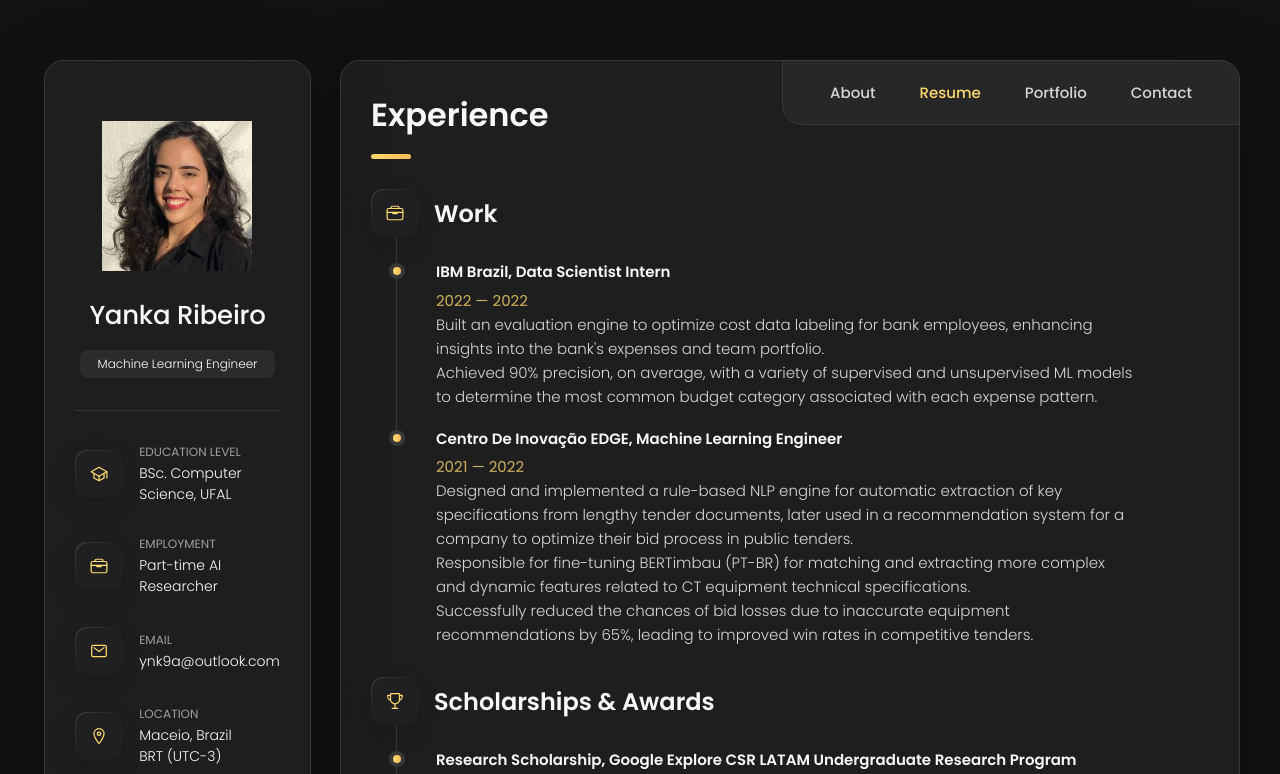
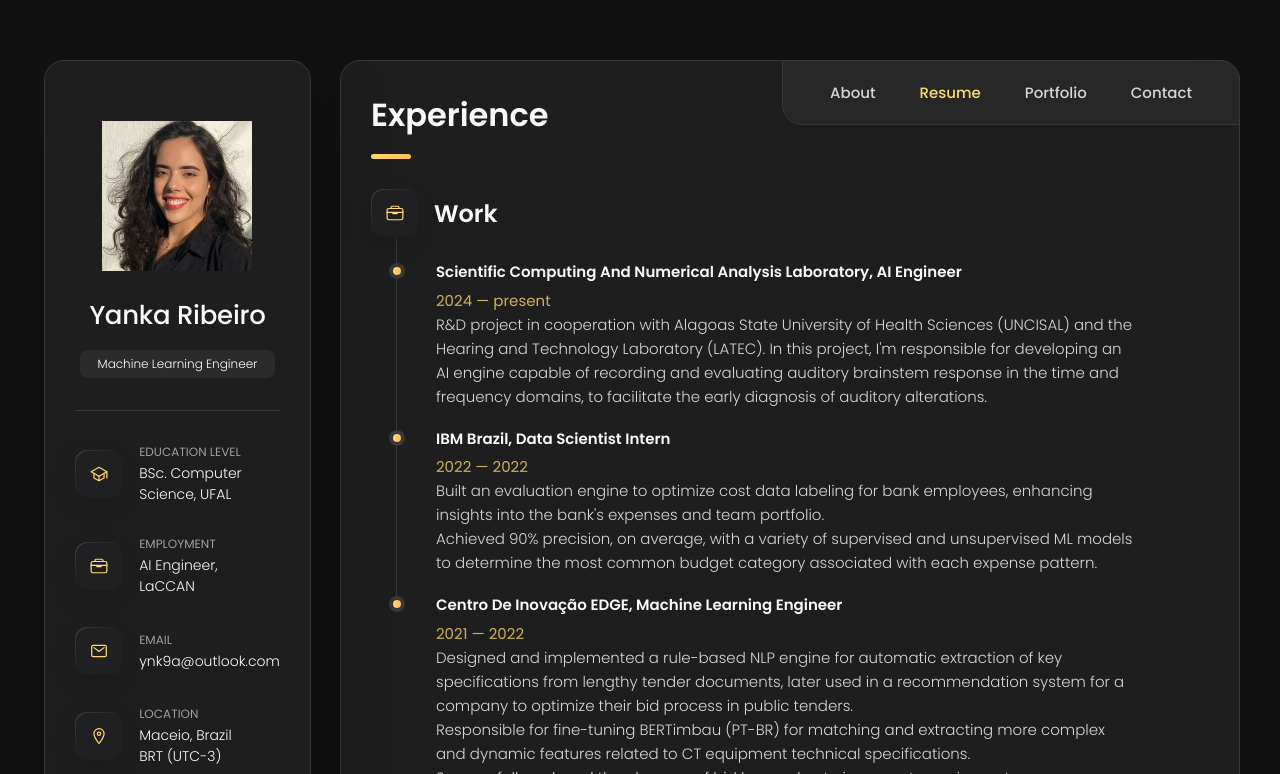
Before and after one commit to yrribeiro/yrribeiro.github.io, a plain HTML site: page index.html in a window 1280 px wide. Both pictures are taken after a click on the button "Resume". Shown: the top 774 px of the page. Drawn offline with nearby package versions, Linux system fonts and the light colour scheme.

Commit message:
add laccan employment + new cv version

```diff
--- a/assets/js/script.js
+++ b/assets/js/script.js
@@ -164,7 +164,7 @@ for (let i = 0; i < navigationLinks.length; i++) {
 document.addEventListener('DOMContentLoaded', function() {
   document.querySelector('.download-cv-btn').addEventListener('click', function() {
     var link = document.createElement('a');
-    link.setAttribute('href', 'assets/cv/cv-en-mar24.pdf');
+    link.setAttribute('href', 'assets/cv/cv.pdf');
     link.setAttribute('target', '_blank');
     link.setAttribute('download', 'cv-ml-eng-yanka.pdf');
 
--- a/index.html
+++ b/index.html
@@ -89,7 +89,7 @@
             <div class="contact-info">
               <p class="contact-title">Employment</p>
 
-              <p class="contact-link">Part-time AI<br>Researcher</p>
+              <p class="contact-link">AI Engineer,<br>LaCCAN</p>
             </div>
 
           </li>
@@ -252,11 +252,11 @@
               </div>
 
               <div class="service-content-box">
-                <h4 class="h4 service-item-title">ML for Assessing Auditory Brainstem Response CNPq Project</h4>
+                <h4 class="h4 service-item-title">AI Engineering at Scientific Computing and Numerical Analysis Laboratory (LaCCAN)</h4>
 
                 <p class="service-item-text">
-                  Developing a computational tool capable of recording and evaluating ABRs in the time and frequency domains, to
-                  facilitate the early diagnosis of auditory alterations.
+                  Responsible for developing an AI engine capable of recording and evaluating auditory brainstem response in the time and frequency domains,
+                  to facilitate the early diagnosis of auditory alterations.
                 </p>
               </div>
 
@@ -577,6 +577,20 @@
           </div>
 
           <ol class="timeline-list">
+
+            <li class="timeline-item">
+
+              <h4 class="h4 timeline-item-title">Scientific Computing And Numerical Analysis Laboratory, AI Engineer</h4>
+
+              <span>2024 — present</span>
+
+              <p class="timeline-text">
+                R&D project in cooperation with Alagoas State University of Health Sciences (UNCISAL) and the Hearing and Technology Laboratory (LATEC).
+                In this project, I'm responsible for developing an AI engine capable of recording and evaluating auditory brainstem response in the time and frequency domains,
+                to facilitate the early diagnosis of auditory alterations.
+              </p>
+
+            </li>
 
             <li class="timeline-item">
 
```
Also changed, not shown: 2 other files.
